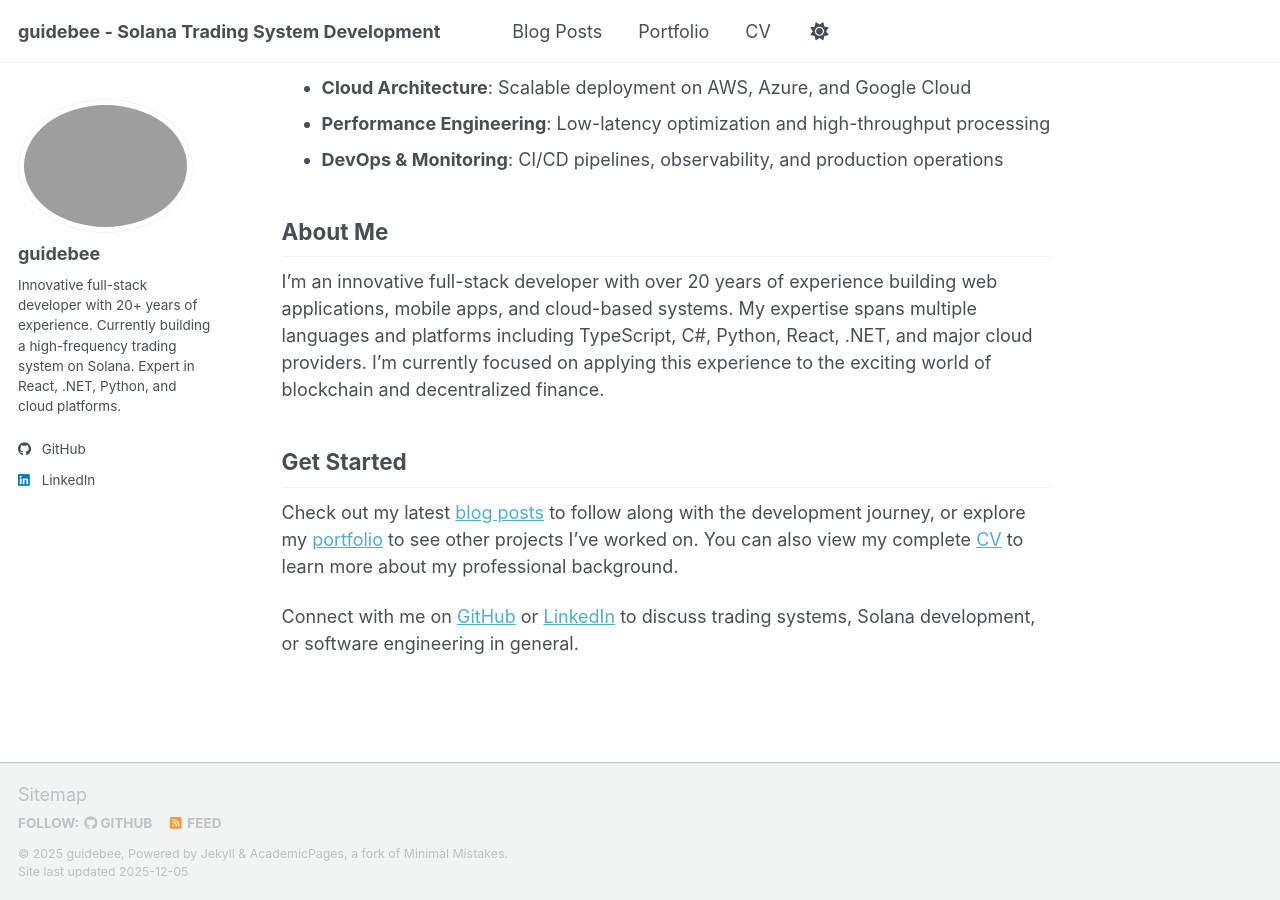
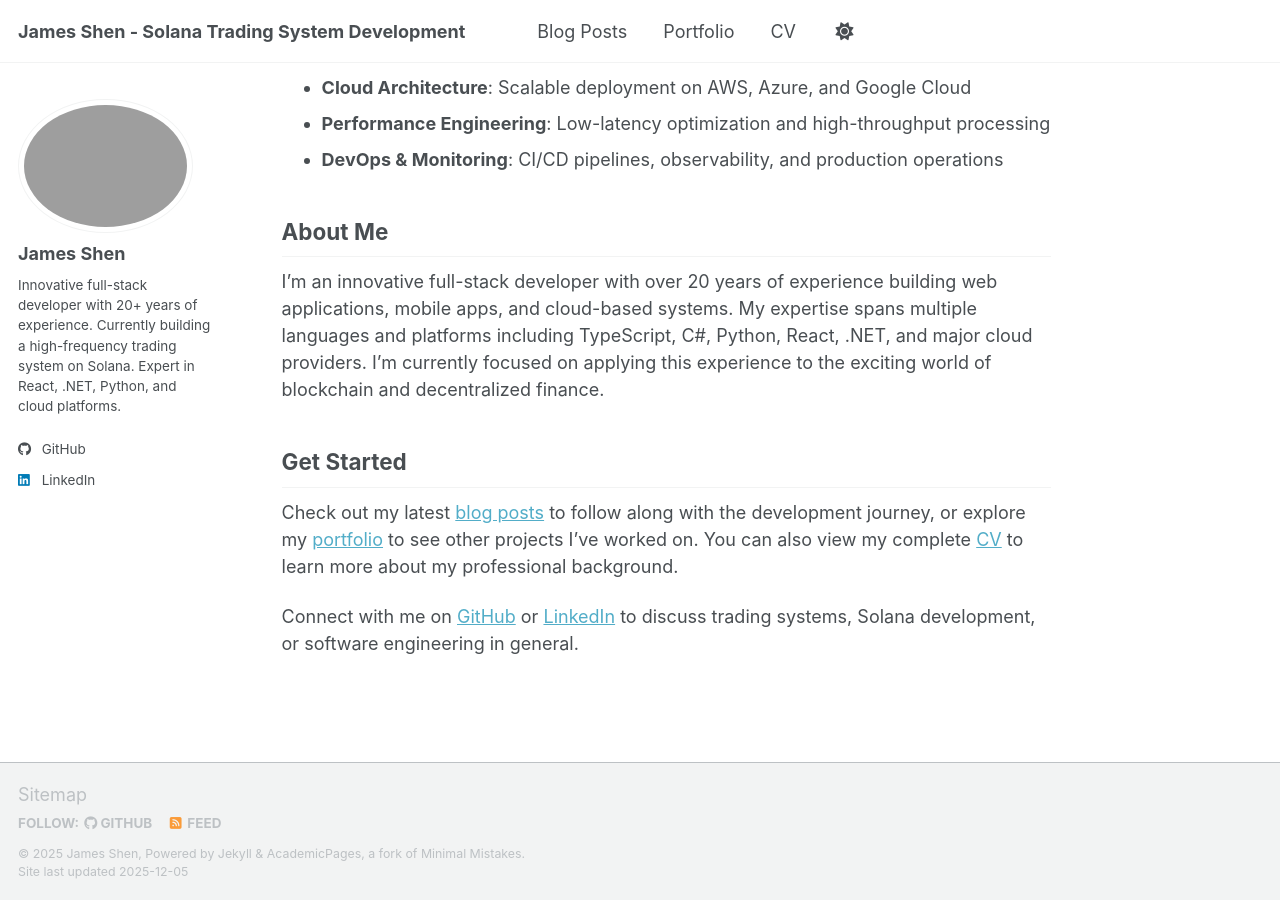
Before and after one commit to guidebee/guidebee.github.io, a Jekyll site: the page built from _pages/about.md, in a window 1280 px wide and 900 px high, scrolled down 1126 px. Built offline with Jekyll 4.4.1, drawn with Linux system fonts in a browser that asks for light colours; a script bundle is joined from its source files by our own code; library files that are not in the unit come from our copies.

Commit message:
update name

```diff
--- a/_config.yml
+++ b/_config.yml
@@ -9,9 +9,9 @@
 # Basic Site Settings
 locale                   : "en-US"
 site_theme               : "default" # Currently available options are "default", "air"
-title                    : "guidebee - Solana Trading System Development"
+title                    : "James Shen - Solana Trading System Development"
 title_separator          : "-"
-name                     : &name "guidebee"
+name                     : &name "James Shen"
 description              : &description "Full-stack developer documenting the journey of building a production-grade Solana trading system"   # Update this with a general description of your site, this is the default if not overridden by a page
 url                      : https://guidebee.github.io # The base hostname & protocol for your site e.g. "https://[your GitHub username].github.io",
                                                            # or if you already have some other page hosted on Github then use "https://[your GitHub username].github.io/[Your Repo Name]"
@@ -24,7 +24,7 @@ repository               : "guidebee/guidebee.github.io"
 author:
   # Biographic information
   avatar           : "profile.png"
-  name             : "guidebee"
+  name             : "James Shen"
   pronouns         : # example: "she/her"
   bio              : "Innovative full-stack developer with 20+ years of experience. Currently building a high-frequency trading system on Solana. Expert in React, .NET, Python, and cloud platforms."
   location         :
```
